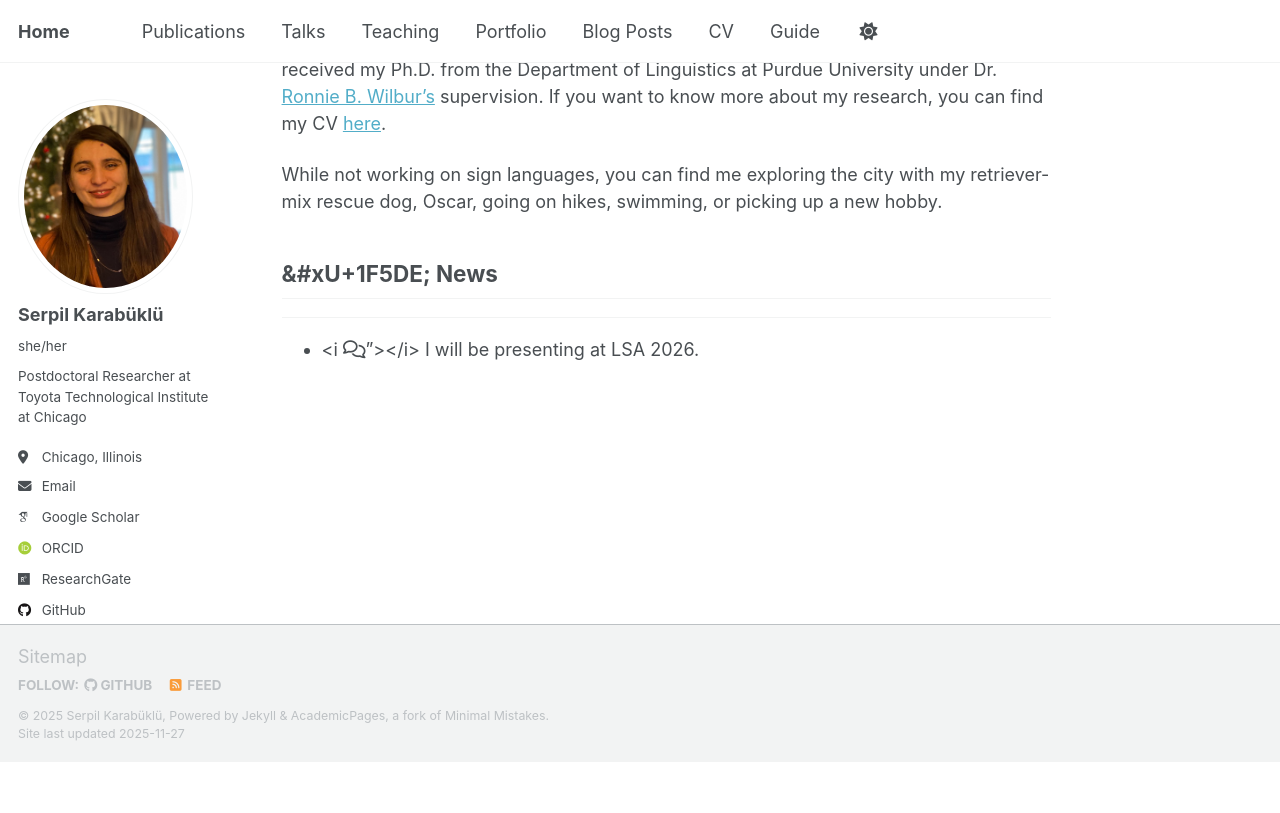
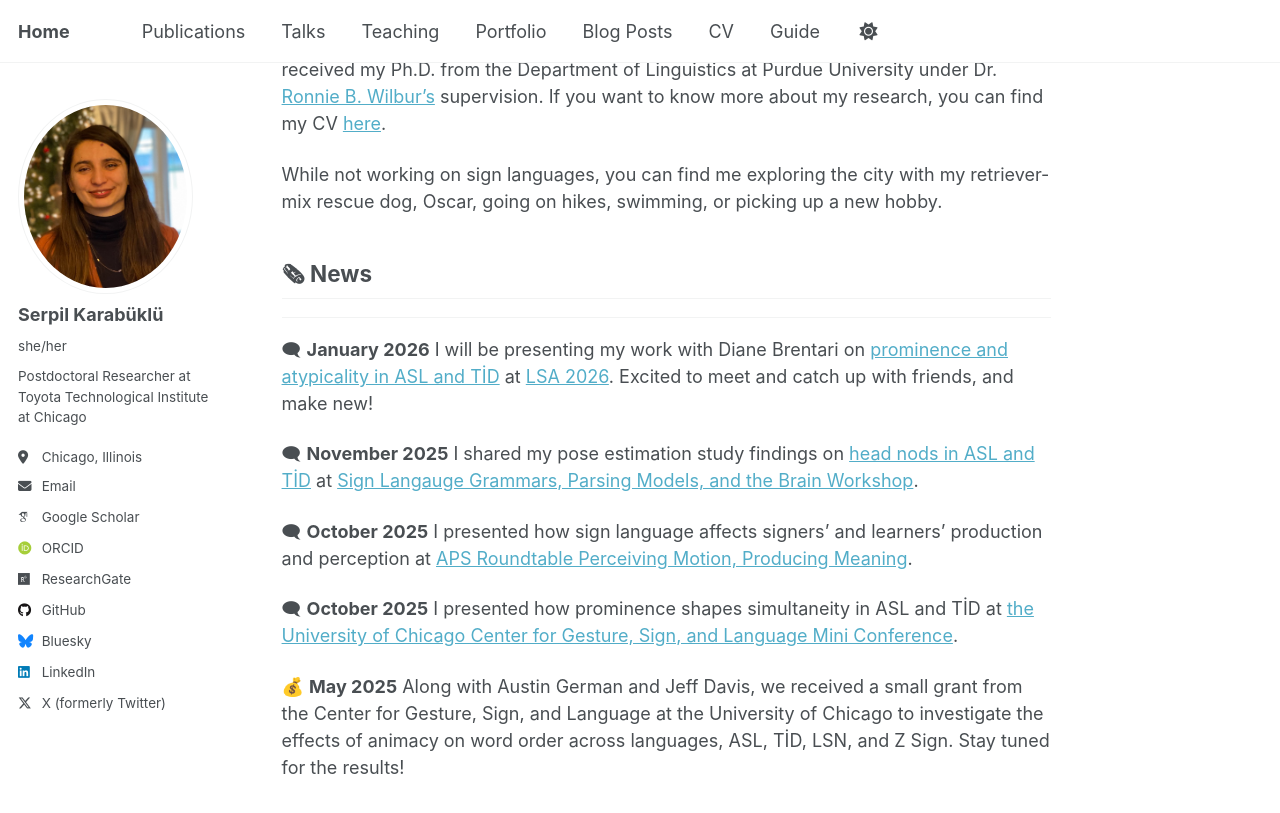
Before and after one commit to serpilkarabuklu/serpilkarabuklu, a Jekyll site: the page built from _pages/about.md, in a window 1280 px wide and 900 px high, scrolled down 631 px. Shown: the top 813 px of the window. Built offline with Jekyll 4.4.1, drawn with Linux system fonts in a browser that asks for light colours; some web fonts are replaced; a script that is not in the unit is left out; before the commit the page ends 1393 px from its top, so only the background shows below that.

Commit message:
Update about.md

```diff
--- a/_pages/about.md
+++ b/_pages/about.md
@@ -17,6 +17,14 @@ redirect_from:
 
    While not working on sign languages, you can find me exploring the city with my retriever-mix rescue dog, Oscar, going on hikes, swimming, or picking up a new hobby.
 
-## &#xU+1F5DE; News
+## 🗞 News
 ------
-- <i <i class="fa-regular fa-comments"></i>"></i> I will be presenting at LSA 2026.
+🗨 __January 2026__ I will be presenting my work with Diane Brentari on [prominence and atypicality in ASL and TİD](https://web.cvent.com/event/d453188a-a321-46d4-b57e-79d5067e6521/websitePage:0fce7914-bbae-47fb-991c-3050b18e5787) at [LSA 2026](https://web.cvent.com/event/d453188a-a321-46d4-b57e-79d5067e6521/websitePage:0fce7914-bbae-47fb-991c-3050b18e5787). Excited to meet and catch up with friends, and make new!
+
+🗨 __November 2025__ I shared my pose estimation study findings on [head nods in ASL and TİD](https://sign-language-grammars-parsers-brain.github.io/abstracts/Karabuklu%20-%20Form%20and%20Meaning%20Relations%20of%20Head%20Nods%20Across%20Sign%20Languages.pdf) at [Sign Langauge Grammars, Parsing Models, and the Brain Workshop](https://sign-language-grammars-parsers-brain.github.io/).
+
+🗨 __October 2025__ I presented how sign language affects signers' and learners' production and perception at [APS Roundtable Perceiving Motion, Producing Meaning](https://app.socio.events/NTYxNDc/Agenda/479976/Session/1321069).
+
+🗨 __October 2025__ I presented how prominence shapes simultaneity in ASL and TİD at [the University of Chicago Center for Gesture, Sign, and Language Mini Conference](https://voices.uchicago.edu/cgsl/events/).
+
+💰 __May 2025__ Along with Austin German and Jeff Davis, we received a small grant from the Center for Gesture, Sign, and Language at the University of Chicago to investigate the effects of animacy on word order across languages, ASL, TİD, LSN, and Z Sign. Stay tuned for the results!
```
